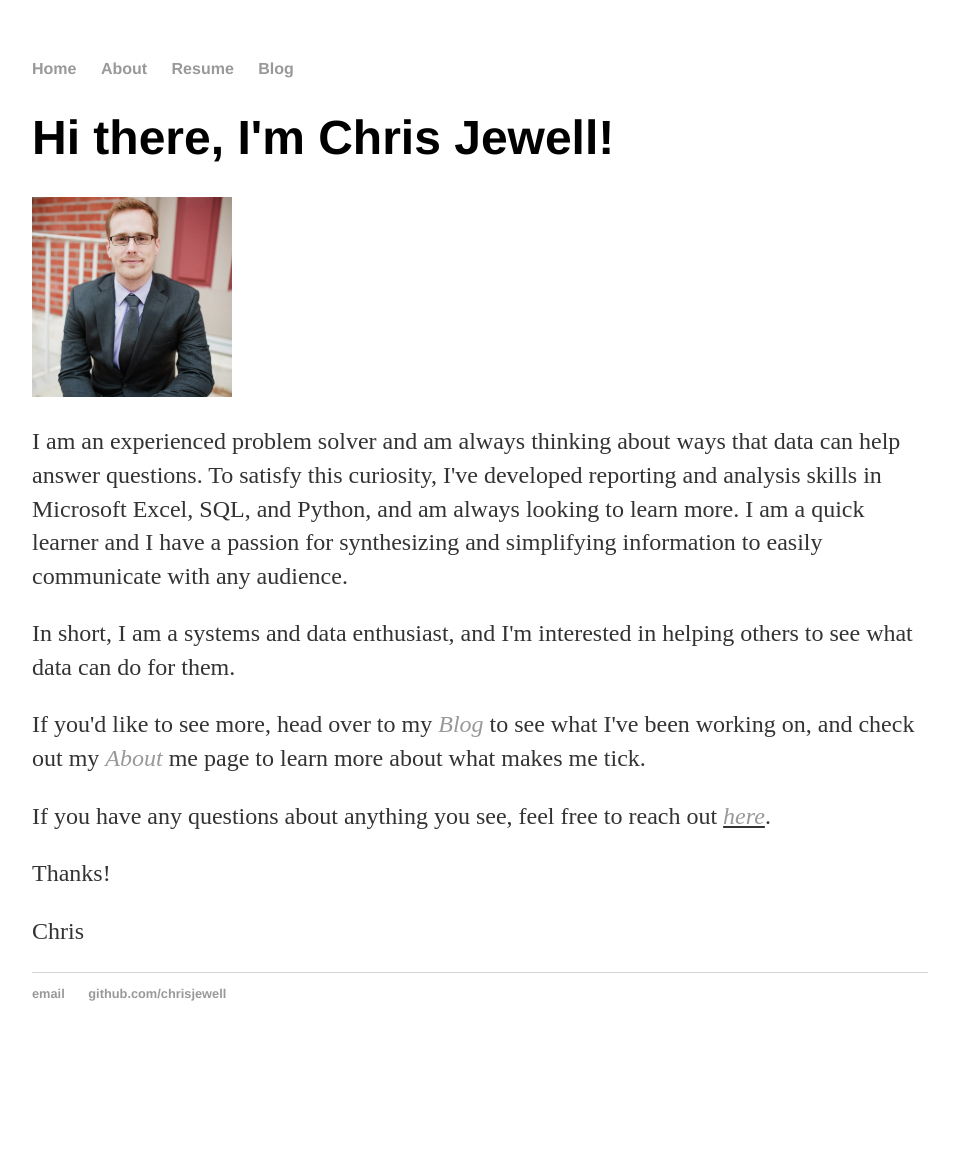
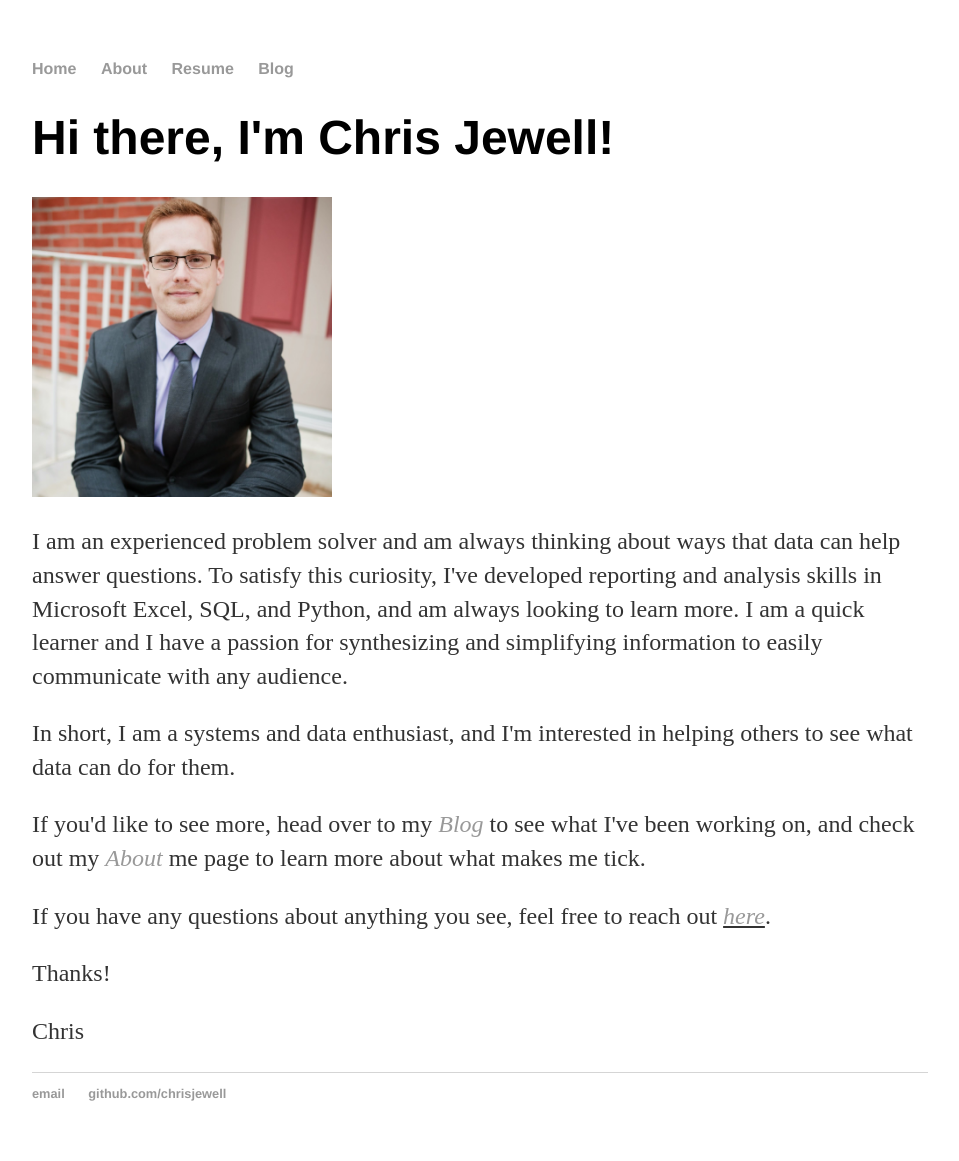
Before and after one commit to chrisjewell/chrisjewell.github.io, a Jekyll site: the page built from index.html, in a window 1280 px wide. Shown: the whole page, without its empty margins (160-1119 px from the left). Built offline with Jekyll 4.4.1, drawn with Linux system fonts in a browser that asks for light colours; before the commit the page ends 1061 px from its top, so only the background shows below that.

Commit message:
Adjust Headshot Dimensions

```diff
--- a/index.html
+++ b/index.html
@@ -4,7 +4,7 @@ title: Chris Jewell, Geek for Hire
 ---
 <div class="blurb">
 	<h1>Hi there, I'm Chris Jewell!</h1>
-	<img src="/Chris_Jewell_Headshot.jpg" width="200" height="200">
+	<img src="/Chris_Jewell_Headshot.jpg" width="300" height="300">
 	<p style="text-align: left;">I am an experienced problem solver and am always thinking about ways that data can help answer questions. To satisfy this curiosity, I've developed reporting and analysis skills in Microsoft Excel, SQL, and Python, and am always looking to learn more. I am a quick learner and I have a passion for synthesizing and simplifying information to easily communicate with any audience.</p>
 <p style="text-align: left;">In short, I am a systems and data enthusiast, and I'm interested in helping others to see what data can do for them.</p>
 <p style="text-align: left;">If you'd like to see more, head over to my <em><a href="/blog">Blog</a></em> to see what I've been working on, and check out my <em><a href="/about">About</a></em> me page to learn more about what makes me tick.</p>
```
